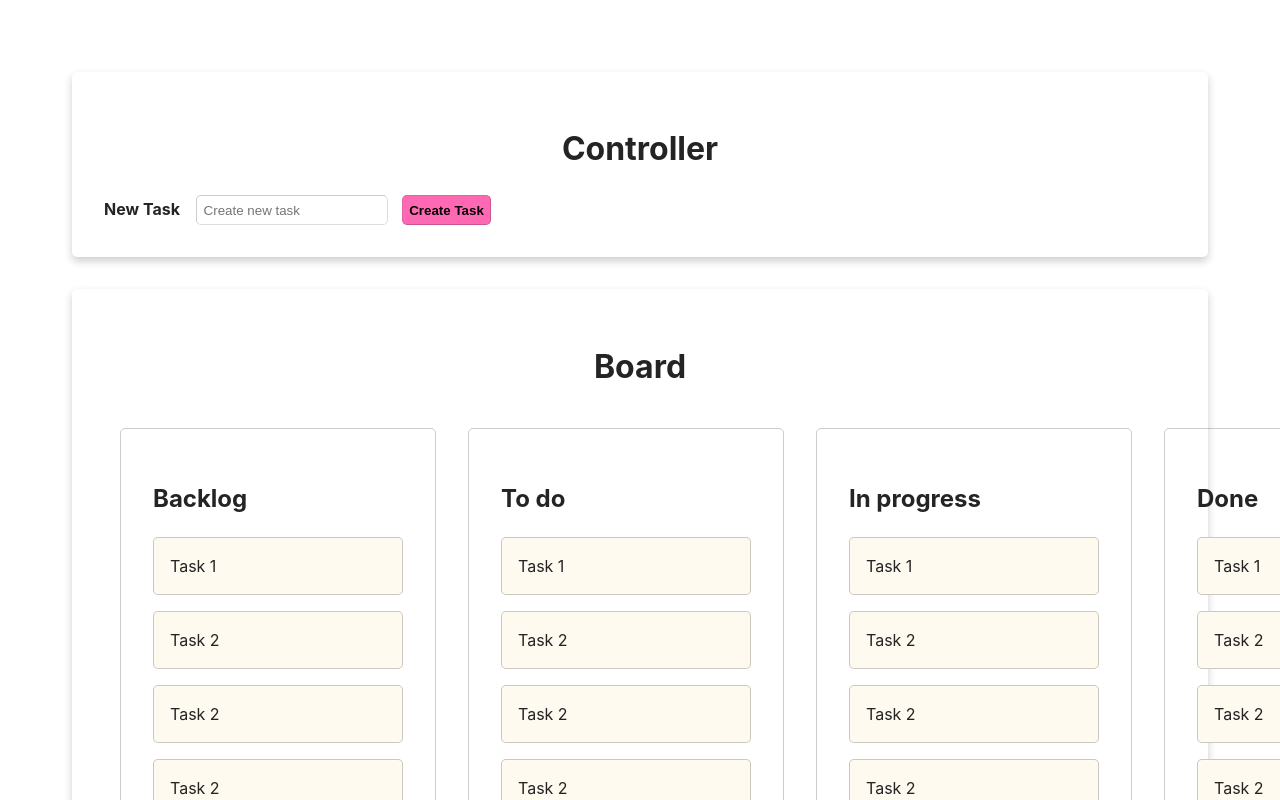
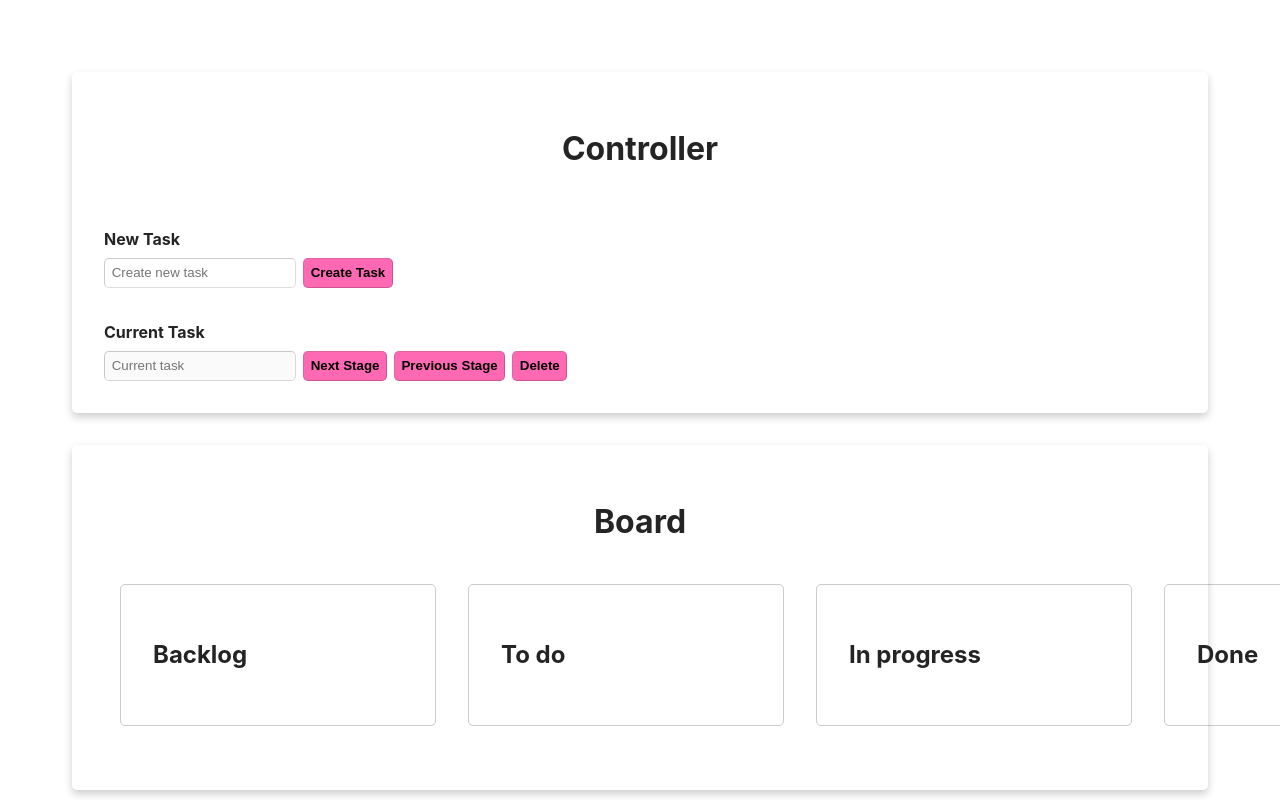
Before and after one commit to richmondchng/kanban-ui, a React (Vite) app: page / in a window 1280 px wide. Shown: the top 800 px of the page. Built offline with nearby package versions, Linux system fonts and the light colour scheme.

Commit message:
add functions to select task, move, and delete task

```diff
--- a/src/App.css
+++ b/src/App.css
@@ -56,25 +56,31 @@
 }
 
 .form-content .form-label {
-  margin-right: 1em;
+  /* margin-left: 1em;
+  margin-top: 2em;
+  padding-top: 1em,; */
   font-weight: bold;
+  margin-top: 2em;
+  display: block;
 }
 
 .form-content .form-text-input {
-  margin-right: 1em;
+  /* margin-left: 1em;*/
   padding: 0.5em;
+  margin-right: 0.5em;
   border-width: 1px 1px 1px 1px;
   border-color: rgba(0,0,0,0.2);
   border-radius: 5px;
 }
 
 .form-content .form-btn {
-  color: #000;
   font-weight: bold;
   border-width: 1px 1px 1px 1px;
   border-color: rgba(0,0,0,0.2);
   border-radius: 5px;
   padding: 0.5em;
+  margin-top: 0.5em;
+  margin-right: 0.5em;
   background-color: hotpink;
   cursor: pointer;
 }
@@ -94,19 +100,7 @@
 } */
 
 .stage-content {
-  /* flex: content; */
-  /* width: auto; */
-  /* flex-flow: row ;
-  justify-content: space-around;
-  overflow: auto; */
-  /* display: inline-flex; */
-  /* justify-content: space-around;
-  flex-flow: row;   */
-  /* float: left;
-  position: relative; */
-  /* flex-flow: row; */
-
-  width: auto;
+  display: flexbox;
 }
 
 .stage-board {
@@ -114,6 +108,9 @@
   padding: 0;
   white-space: nowrap;
   width: fit-content;
+  display: flex;
+
+  /* background-color: #3e8e41; */
 }
 
 .stage-board .stage-card {
@@ -125,8 +122,13 @@
   padding: 2em;
   margin: 1em;
   width: 250px;
+  min-height: 100%;
   text-align: left;
+  vertical-align: top;
   display: inline-block;
+  flex: 1;
+
+  /* background-color: brown; */
 }
 
 .stage-card .task-list {
--- a/src/App.tsx
+++ b/src/App.tsx
@@ -10,9 +10,12 @@ function App() {
     new Stage("inprogress", "In progress", 2),
     new Stage("done", "Done", 3)
   ]
-  const [tasks, setTasks] = useState(new Array<Task>())
+  const stageNumbers: number[] = stages.map((stage) => stage.stageNumber)
 
+  const [tasks, setTasks] = useState<Task[]>(new Array<Task>())
   const [newTask, setNewTask] = useState<string>('')
+  const [currentTask, setCurrentTask] = useState<string>('')
+
   function handleCreateNewTask(e:FormEvent) {
     e.preventDefault()
     console.log("create task " + newTask)
@@ -29,6 +32,116 @@ function App() {
     setNewTask('')
   }
 
+  function handleClickTask(title:string) {
+    setCurrentTask(title)
+  }
+
+  function getNextStage(currentStage:number) {
+    return findNextStage(currentStage, true)
+  }
+
+  function getPreviousStage(currentStage:number) {
+    return findNextStage(currentStage, false)
+  }
+
+  function findNextStage(currentStage:number, forward:boolean) {
+    const stages:number[] = forward
+      ? stageNumbers.filter((n) => n > currentStage)
+      : stageNumbers.filter((n) => n < currentStage)
+
+    if(stages.length == 0) {
+      return -1
+    } else {
+      return forward ? Math.min(...stages) : Math.max(...stages);
+    }
+  }
+
+  function findTask(title:string) {
+    if(title !== '') {
+      // find task in tasks and increment stage
+      const selectedTask:Task|undefined = tasks.find((task) => {
+        return task.title === currentTask
+      }) ?? undefined;
+      if(selectedTask === null || selectedTask === undefined) {
+        handlePrintError(`Unable to find task with title "${currentTask}"`)
+        return null
+      } else {
+        return selectedTask
+      }
+    } else {
+      handlePrintError("Please select a task!")
+      return null
+    }
+  }
+
+  function handleMoveTaskForward(e:FormEvent) {
+    e.preventDefault()
+
+    const selectedTask:Task|null = findTask(currentTask);
+
+    if(selectedTask !== null) {
+      const nextStage = getNextStage(selectedTask.stageNumber)
+      if(nextStage === -1) {
+        handlePrintError("Task is at the end of workflow")
+      } else {
+        // update tasks
+        setTasks(currentTasks => {
+          const filteredTasks:Task[] = currentTasks.filter((task) => {
+            return task.title !== currentTask
+          })
+          return [...filteredTasks,
+            new Task(selectedTask.title, nextStage)
+          ]
+        })
+      }
+    }
+  }
+
+  function handleMoveTaskBackward(e:FormEvent) {
+    e.preventDefault()
+
+    const selectedTask:Task|null = findTask(currentTask);
+
+    if(selectedTask !== null) {
+      const previousStage = getPreviousStage(selectedTask.stageNumber)
+      if(previousStage === -1) {
+        handlePrintError("Task is at the start of workflow")
+      } else {
+        // update tasks
+        setTasks(currentTasks => {
+          const filteredTasks:Task[] = currentTasks.filter((task) => {
+            return task.title !== currentTask
+          })
+          return [...filteredTasks,
+            new Task(selectedTask.title, previousStage)
+          ]
+        })
+      }
+    }
+  }
+
+  function handleDeleteTask(e:FormEvent) {
+    e.preventDefault()
+
+    if(currentTask !== '') {
+      // filter tasks for current task
+      setTasks(currentTasks => {
+        const filteredTasks:Task[] = currentTasks.filter((task) => {
+          return task.title !== currentTask
+        })
+        return [...filteredTasks]
+      })
+      // reset current task
+      setCurrentTask('')
+    } else {
+      handlePrintError("Please select a task!")
+    }
+  }
+
+  function handlePrintError(message:string) {
+    console.error(message);
+  }
+
   return (
     <>
       <div className="content">
@@ -43,27 +156,46 @@ function App() {
             <button className="form-btn" type="submit" id="newTaskSubmit">Create Task</button>
           </form>
         </div>
+
+        <div className="form-content">
+          <form>
+            <label className="form-label" htmlFor="currentTask">Current Task</label>
+            <input className="form-text-input"
+              value={currentTask}
+              // onChange={e => setNewTask(e.target.value)}
+              type="text" id="currentTask" placeholder="Current task" disabled={true} />
+            <button className="form-btn" id="moveTaskForward"
+              onClick={(e) => handleMoveTaskForward(e)}>Next Stage</button>
+            <button className="form-btn" id="moveTaskBackward"
+              onClick={(e) => handleMoveTaskBackward(e)}>Previous Stage</button>
+            <button className="form-btn" id="deleteTask"
+              onClick={(e) => handleDeleteTask(e)}>Delete</button>
+          </form>
+        </div>
       </div>
 
-      <div className="content stage-content">
+      <div className="content">
         <h1 className="header">Board</h1>
+        <div className="stage-content">
           <ul className="stage-board">
             {stages.map((stage) => {
               return <li className="stage-card" key={stage.name}>
               <h2 className="stage-header">{stage.title}</h2>
               <ul className="task-list">
-              <li className="task-card">Task 1</li>
-              <li className="task-card">Task 2</li>
-              <li className="task-card">Task 2</li>
-              <li className="task-card">Task 2</li>
-              <li className="task-card">Task 2</li>
-              <li className="task-card">Task 2</li>
-              <li className="task-card">Task 2</li>
-              <li className="task-card">Task 2</li>
+                {tasks.filter((task) => {
+                  return task.stageNumber == stage.stageNumber
+                }).map((task) => {
+                  return <li
+                    className="task-card"
+                    key={task.title}
+                    onClick={(e) => handleClickTask(task.title)}
+                    >{task.title}</li>
+                })}
               </ul>
             </li>
             })}
           </ul>
+        </div>
       </div>
     </>
   )
```
Lines whose indentation alone changed are shown as unchanged.
